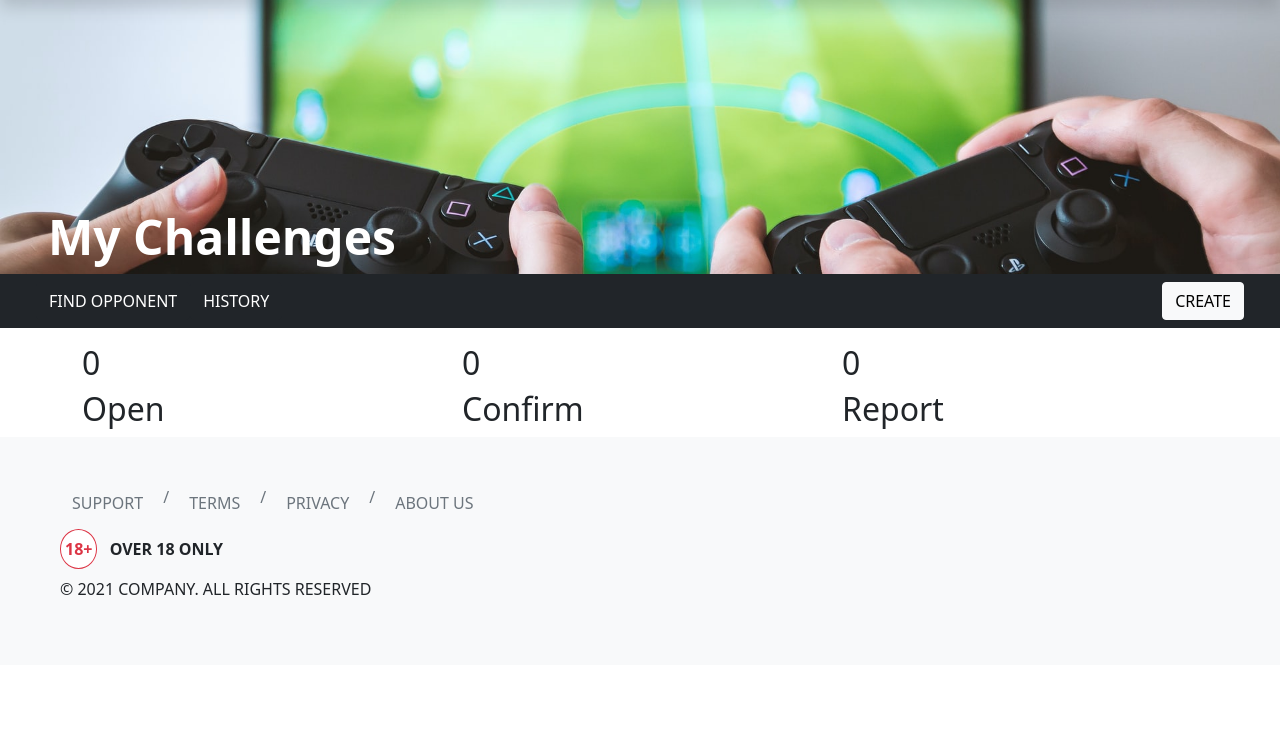
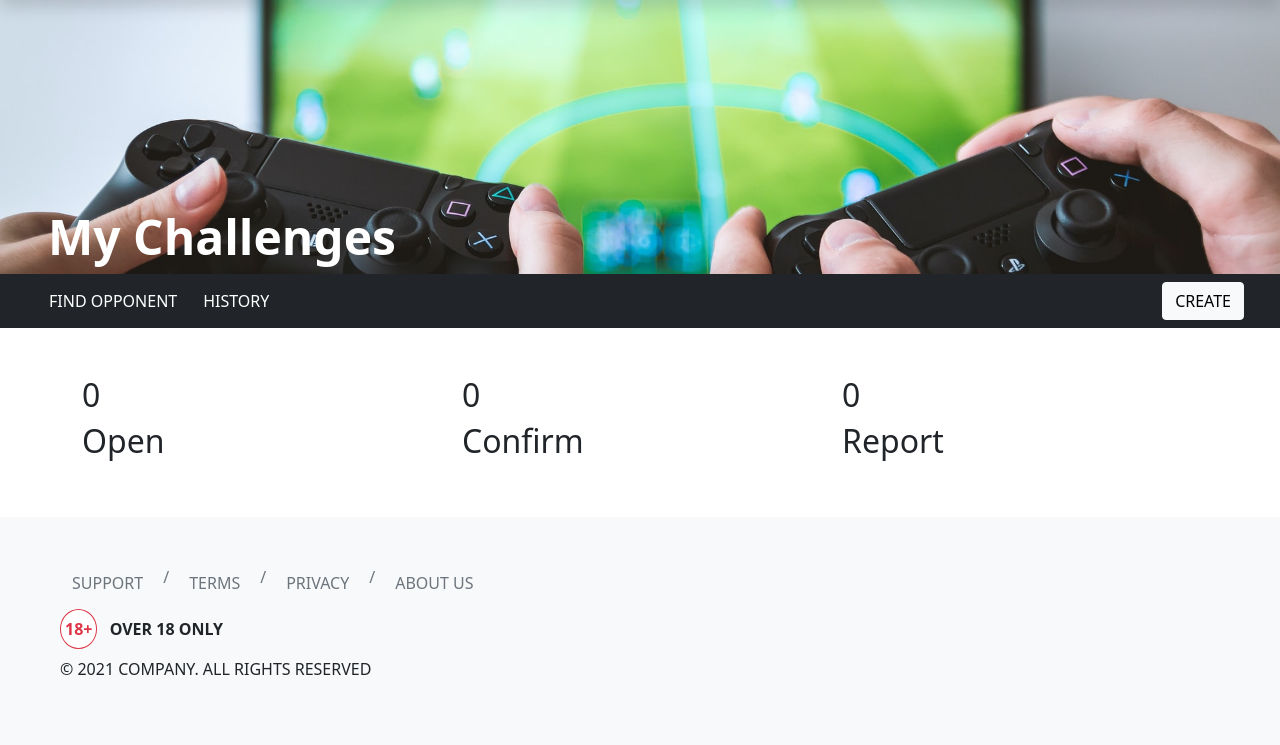
Before and after one commit to Ahmed-Salim/site-demo, a PHP site: page /dashboard/challenges/ in a window 1280 px wide. Shown: the part 63-808 px from the top of the page. Before the commit the page ends 658 px from the top, so only its background shows below. Run offline with PHP 8.4, Linux system fonts and the light colour scheme; a user stored in the database is signed in; some libraries are stand-ins or nearby versions.

Commit message:
fix minor spacing issue

```diff
--- a/dashboard/challenges/index.php
+++ b/dashboard/challenges/index.php
@@ -18,7 +18,7 @@ include '../../header.php';
     </div>
 </div>
 
-<div class="container mt-3">
+<div class="container my-5">
     <div class="row">
         <div class="col">
             <h2>0</h2>
--- a/dashboard/tournaments/index.php
+++ b/dashboard/tournaments/index.php
@@ -18,7 +18,7 @@ include '../../header.php';
     </div>
 </div>
 
-<div class="container mt-3">
+<div class="container my-5">
     <div class="row">
         <div class="col">
             <h2>0</h2>
```
